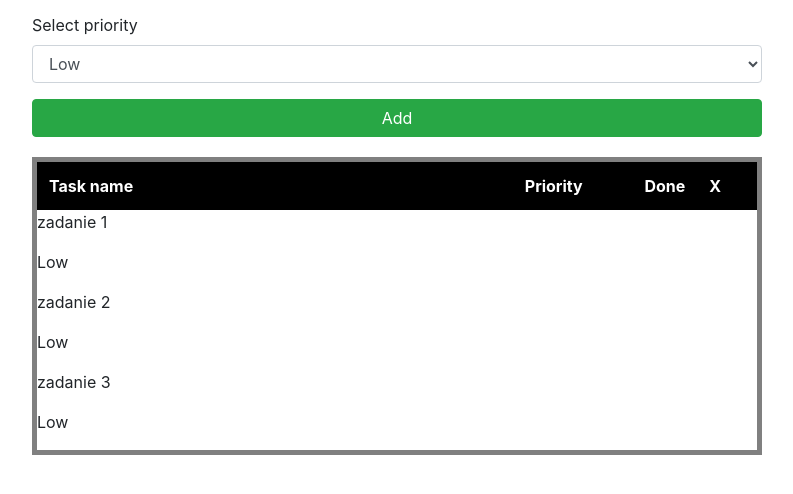
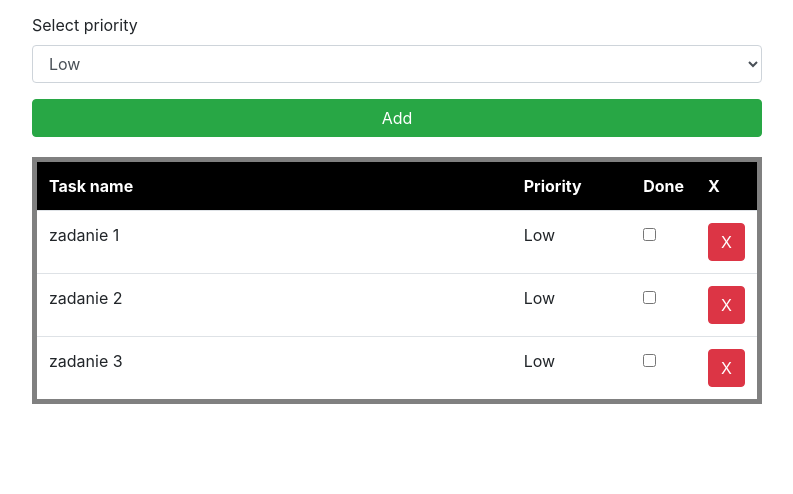
Before and after one commit to och-karr/todo-list-js, a website: page index.html in a window 1280 px wide. Shown: the part 132-626 px from the top of the page, without its empty margins (243-1036 px from the left). Drawn offline with nearby package versions, Linux system fonts and the light colour scheme.

Commit message:
Add html task template to TodoRenderer

```diff
--- a/js/TodoRenderer.js
+++ b/js/TodoRenderer.js
@@ -29,7 +29,19 @@ var TodoRenderer = (function (renderer) {
     }
 
     function createTemplateTaskElement(task) {
-        return '<p>' + task.description + '</p>' + '<p>' + task.priority + '</p>';
+        return `<tr>
+            <td class="todo-description">${task.description}</td>
+            <td class="todo-priority">${task.priority}</td>
+            <td class="is-done-checkbox">
+                <label>
+                    <input type="checkbox">
+                </label>
+            </td>
+            <td><button type="submit" class="btn btn-block btn-danger">
+                    X
+                </button>
+            </td>
+        </tr>`
     }
 
     return renderer;
```
Also changed, not shown: index.html (+3 -13 lines).
